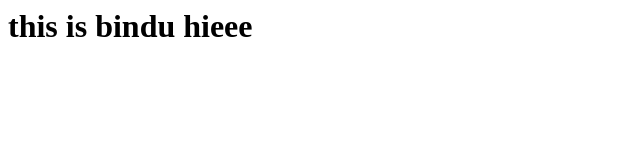
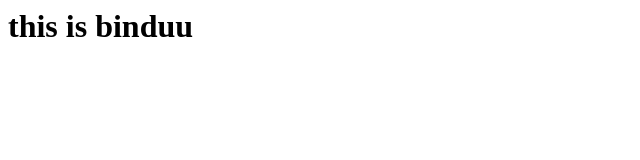
Before and after one commit to THEEGALABINDU0620/devops, a website: page index.html in a window 1280 px wide. Shown: the whole page, without its empty margins (0-640 px from the left). Drawn offline with Linux system fonts and the light colour scheme.

Commit message:
Update index.html

```diff
--- a/index.html
+++ b/index.html
@@ -1 +1 @@
-<h1>this is bindu hieee</h1>
+<h1>this is binduu </h1>
```
